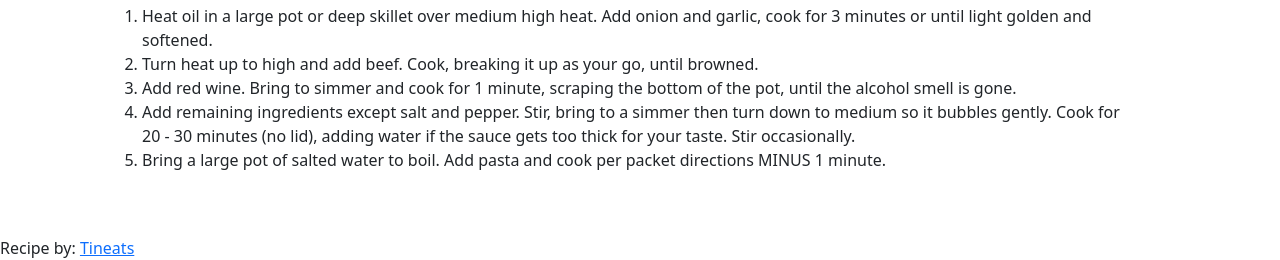
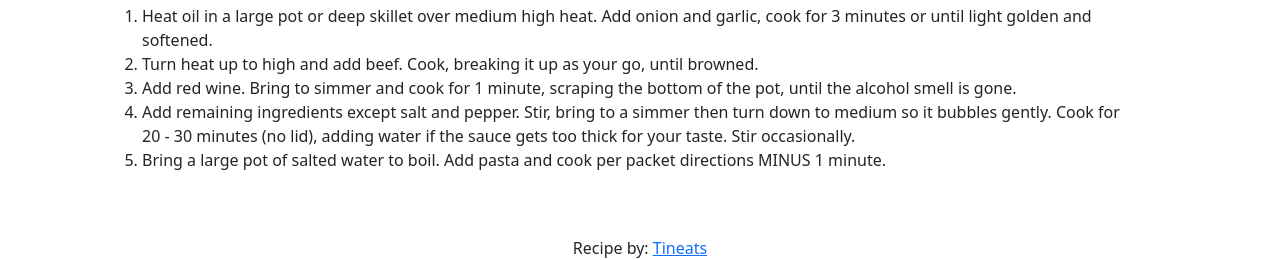
Before and after one commit to manami-d/recipe-website, a plain HTML site: page index.html in a window 1280 px wide. Shown: the part 636-896 px from the top of the page. Drawn offline with nearby package versions, Linux system fonts and the light colour scheme.

Commit message:
Move footer to center

```diff
--- a/index.html
+++ b/index.html
@@ -78,7 +78,7 @@
 
     </div>
   <footer>
-    <div class="">
+    <div class="text-center">
       Recipe by: <a href="#">Tineats</a>
     </div>
   </footer>
```
